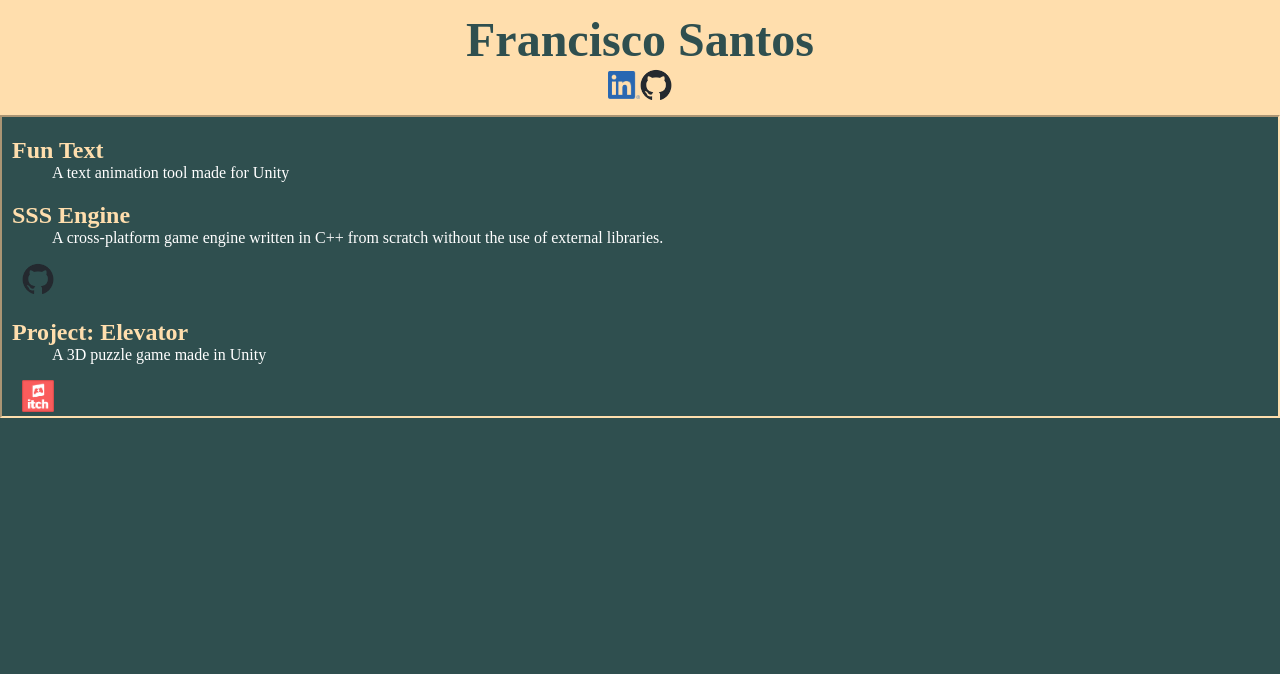
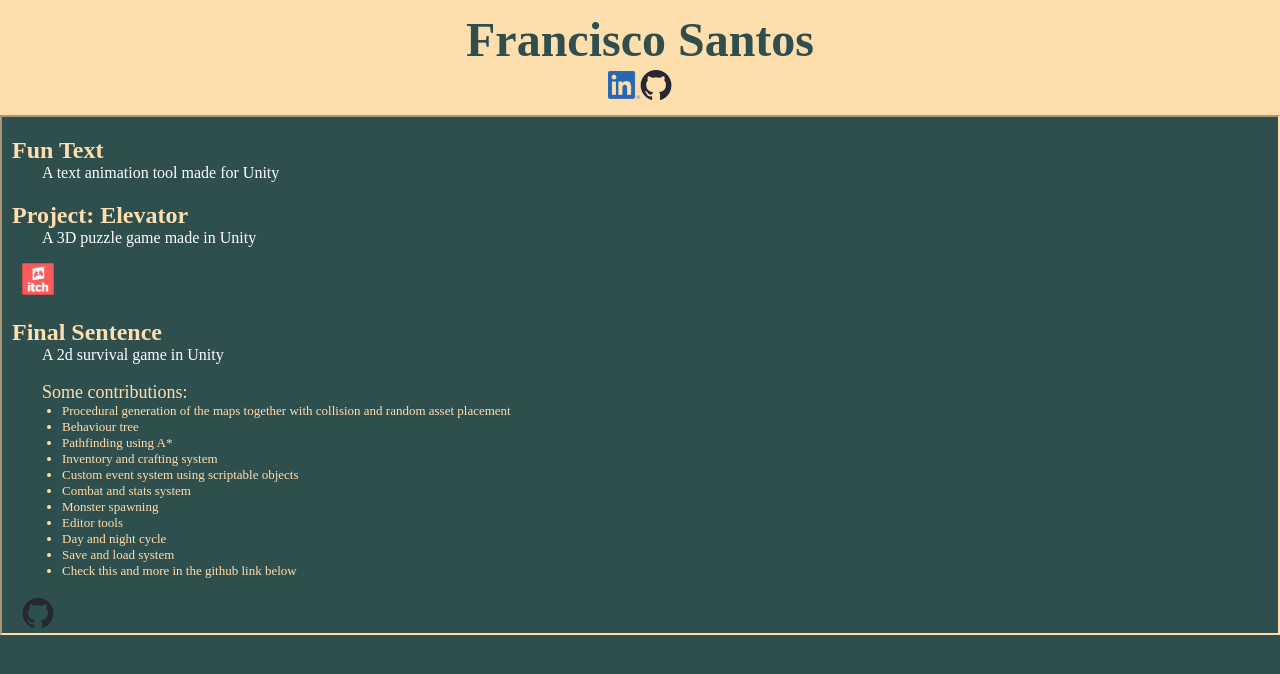
Before and after one commit to ChicoSantos10/ChicoSantos10.github.io, a plain HTML site: page index.html in a window 1280 px wide. Drawn offline with Linux system fonts and the light colour scheme.

Commit message:
added final sentence and took out sss engine for now

```diff
--- a/index.html
+++ b/index.html
@@ -22,7 +22,7 @@
             <h2 class="project-title">Fun Text</h2>
             <p class="project-text">A text animation tool made for Unity</p>
         </div>
-        <div>
+        <!--<div>
             <h2 class="project-title">SSS Engine</h2>
             <p class="project-text">
                 A cross-platform game engine written in C++ from scratch without the use of external libraries.
@@ -30,13 +30,33 @@
             <a href="https://github.com/ChicoSantos10/SSSEngine" target="_blank">
                 <img class="logo project-link" src="github-mark.png" alt="GitHub profile">
             </a>
-        </div>
+        </div>-->
         <div>
             <h2 class="project-title">Project: Elevator</h2>
             <p class="project-text">A 3D puzzle game made in Unity
             </p>
             <a href="https://sssgames.itch.io/project-elevator" target="_blank">
-                <img class="logo project-link" src="itch.io_logo.png" alt="GitHub profile">
+                <img class="logo project-link" src="itch.io_logo.png" alt="Itch.io">
+            </a>
+        </div>
+        <div>
+            <h2 class="project-title">Final Sentence</h2>
+            <p class="project-text">A 2d survival game in Unity</p>
+            <ul class="project-contributions"> Some contributions:
+                <li>Procedural generation of the maps together with collision and random asset placement</li>
+                <li>Behaviour tree</li>
+                <li>Pathfinding using A*</li>
+                <li>Inventory and crafting system</li>
+                <li>Custom event system using scriptable objects</li>
+                <li>Combat and stats system</li>
+                <li>Monster spawning</li>
+                <li>Editor tools</li>
+                <li>Day and night cycle</li>
+                <li>Save and load system</li>
+                <li>Check this and more in the github link below</li>
+            </ul>
+            <a href="https://github.com/ChicoSantos10/Final-Sentence.git" target="_blank">
+                <img class="logo project-link" src="github-mark.png" alt="Source code">
             </a>
         </div>
     </div>
--- a/styles.css
+++ b/styles.css
@@ -51,7 +51,23 @@ h1 {
 
 .project-text {
     margin-top: 0;
-    margin-left: 20px;
+    margin-left: 10px;
     color: white;
     text-indent: 30px;
 }
+
+.project-contributions {
+    font-size: large;
+}
+
+.contribution-type {
+    margin-left: 20px;
+}
+
+li {
+    font-size: small;
+}
+
+.project-contributions > li {
+    margin-left: 20px;
+}
```
